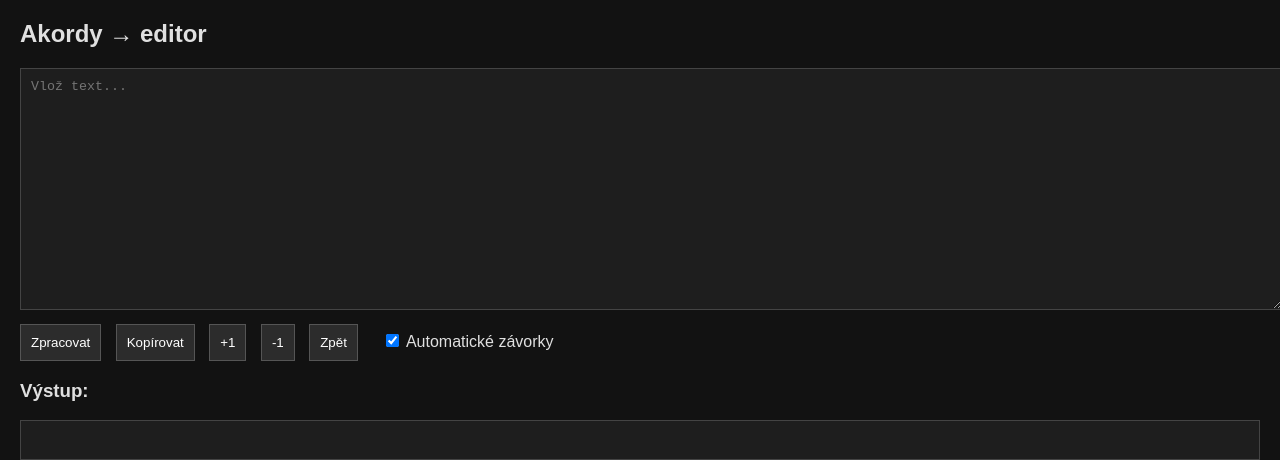
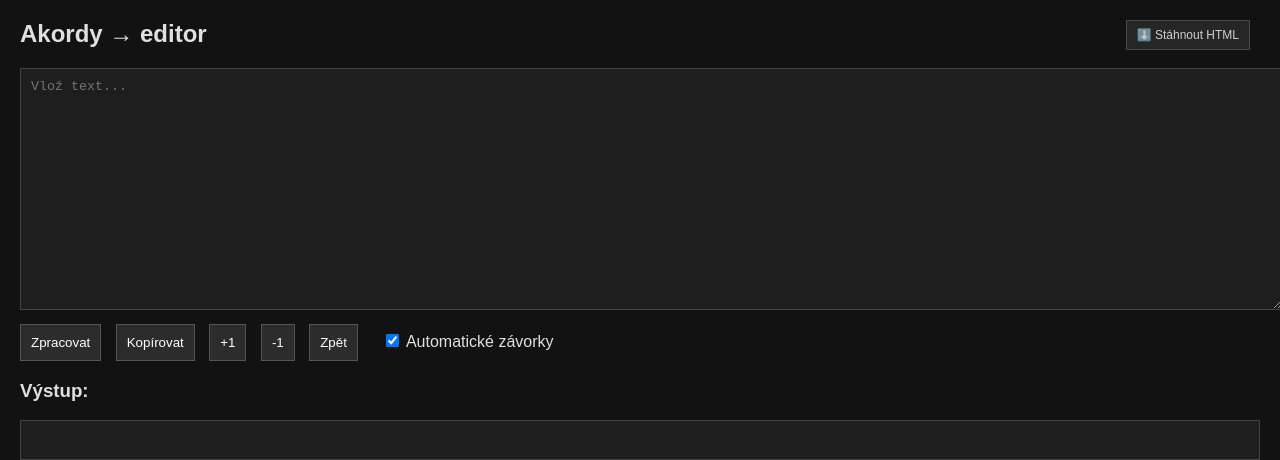
Before and after one commit to Berniocal/akordy, a plain HTML site: page index.html in a window 1280 px wide. Drawn offline with Linux system fonts and the light colour scheme.

Commit message:
html-download: add standalone HTML download button

```diff
--- a/index.html
+++ b/index.html
@@ -46,10 +46,22 @@ button:hover {
 label {
     margin-left: 10px;
 }
+.html-download {
+    float: right;
+    margin-top: 0;
+    font-size: 12px;
+    padding: 7px 10px;
+    opacity: .8;
+}
+@media (max-width: 600px) {
+    .html-download { float: none; display: block; margin: 0 0 10px 0; }
+}
 </style>
 </head>
 <body>
 
+<!-- bernio-download-html -->
+<button class="html-download" type="button" onclick="downloadHtml()">⬇️ Stáhnout HTML</button>
 <h2>Akordy → editor</h2>
 
 <textarea id="input" placeholder="Vlož text..."></textarea><br>
@@ -254,6 +266,19 @@ function copyText() {
     navigator.clipboard.writeText(text);
 }
 
+function downloadHtml() {
+    const html = '<!DOCTYPE html>\n' + document.documentElement.outerHTML;
+    const blob = new Blob([html], {type: 'text/html;charset=utf-8'});
+    const url = URL.createObjectURL(blob);
+    const a = document.createElement('a');
+    a.href = url;
+    a.download = 'akordy-editor.html';
+    document.body.appendChild(a);
+    a.click();
+    a.remove();
+    setTimeout(() => URL.revokeObjectURL(url), 0);
+}
+
 </script>
 
 </body>
```
